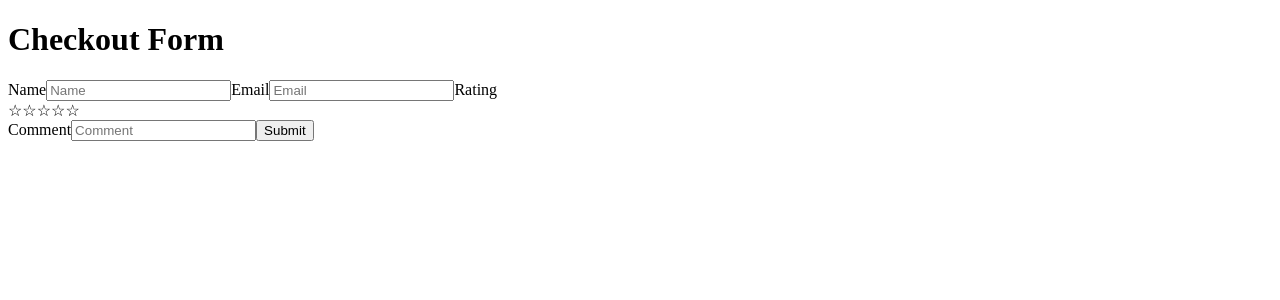
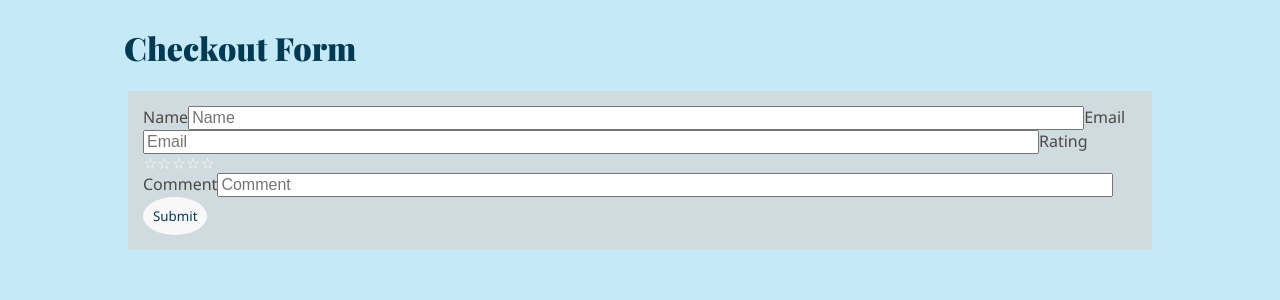
Before and after one commit to oilyquack/checkout-react-challenge, a React app: page / in a window 1280 px wide. Shown: the top 300 px of the page. Built offline with nearby package versions, Linux system fonts and the light colour scheme.

Commit message:
add styling and initialise tests

```diff
--- a/index.html
+++ b/index.html
@@ -5,6 +5,7 @@
   <meta charset="UTF-8">
   <meta name="viewport" content="width=device-width, initial-scale=1.0">
   <meta http-equiv="X-UA-Compatible" content="ie=edge">
+  <link href="https://fonts.googleapis.com/css?family=Playfair+Display:900" rel="stylesheet">
   <link rel="stylesheet" href="./static/styles.css">
   <title>Checkout Tech Test - Oliver Crook</title>
 </head>
--- a/package.json
+++ b/package.json
@@ -20,6 +20,7 @@
     "@fortawesome/fontawesome-svg-core": "^1.2.4",
     "@fortawesome/free-solid-svg-icons": "^5.3.1",
     "@fortawesome/react-fontawesome": "^0.1.3",
+    "highcharts": "^6.1.3",
     "i": "^0.3.6",
     "npm": "^6.4.1",
     "react": "^16.2.0",
@@ -29,6 +30,8 @@
     "babel-loader": "^7.1.3",
     "babel-preset-env": "^1.6.1",
     "babel-preset-react": "^6.24.1",
+    "enzyme": "^3.6.0",
+    "enzyme-adapter-react-16": "^1.5.0",
     "webpack": "^4.0.1",
     "webpack-cli": "^2.0.9"
   }
--- a/src/components/Comment.js
+++ b/src/components/Comment.js
@@ -5,7 +5,7 @@ function Comment({ review }) {
     let ratingHTML = "";
     for (let i = 1; i <= 5; i++) {
       if (i <= rating) {
-        ratingHTML += `⭑`;
+        ratingHTML += `★`;
       } else {
         ratingHTML += `☆`;
       }
--- a/src/components/Rating.js
+++ b/src/components/Rating.js
@@ -7,7 +7,7 @@ function Rating({ rating, ratingReceiver }) {
     for (let i = 1; i <= 5; i++) {
       const star = document.getElementById(i);
       if (i <= hovered) {
-        star.innerText = "⭑";
+        star.innerText = "★";
       } else {
         star.innerText = "☆";
       }
@@ -24,7 +24,7 @@ function Rating({ rating, ratingReceiver }) {
         const star = document.getElementById(i);
         if (i <= rating) {
           console.log(star);
-          star.innerText = "⭑";
+          star.innerText = "★";
         } else {
           star.innerText = "☆";
         }
--- a/static/styles.css
+++ b/static/styles.css
@@ -0,0 +1,61 @@
+* {
+  box-sizing: border-box;
+}
+
+html,
+body {
+  display: flex;
+  flex-direction: column;
+  align-items: center;
+
+  height: 100%;
+  margin: 5px;
+  background: rgb(197, 233, 246);
+}
+
+body {
+  margin: 0;
+  color: rgb(76, 72, 69);
+}
+
+h1,
+h2 {
+  font-family: "Playfair Display", serif;
+  color: rgb(1, 58, 81);
+}
+
+label,
+p {
+  font-family: "Segoe UI", Tahoma, Geneva, Verdana, sans-serif;
+}
+
+.app__form {
+  background: rgb(207, 219, 223);
+  margin: 4px;
+  padding: 15px;
+  width: 80vw;
+}
+
+input {
+  width: 70vw;
+  font-size: 16px;
+}
+
+span {
+  color: #fff;
+  cursor: default;
+}
+
+button {
+  border-radius: 50%;
+  font-family: "Segoe UI", Tahoma, Geneva, Verdana, sans-serif;
+  color: rgb(1, 58, 81);
+  background: #f8f8f8;
+  border: none;
+  padding: 10px;
+  text-align: center;
+}
+
+.app__comments__comment::nth-child(even) {
+  color: rgb(216, 216, 216);
+}
```
Also changed, not shown: tests/setup.js (added, +4 -0 lines), 1 other file (tests, documents, lock files or other folders).
